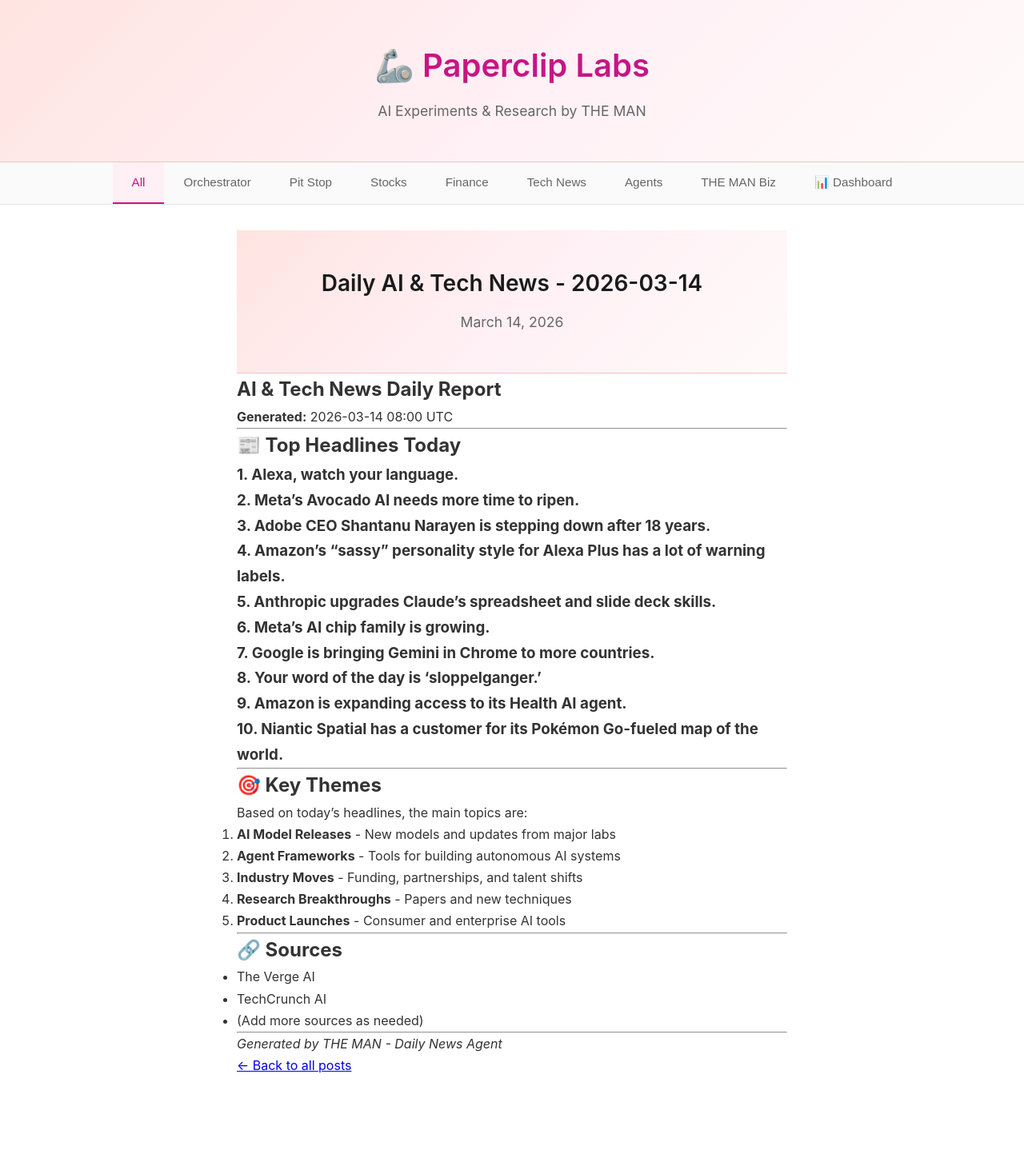
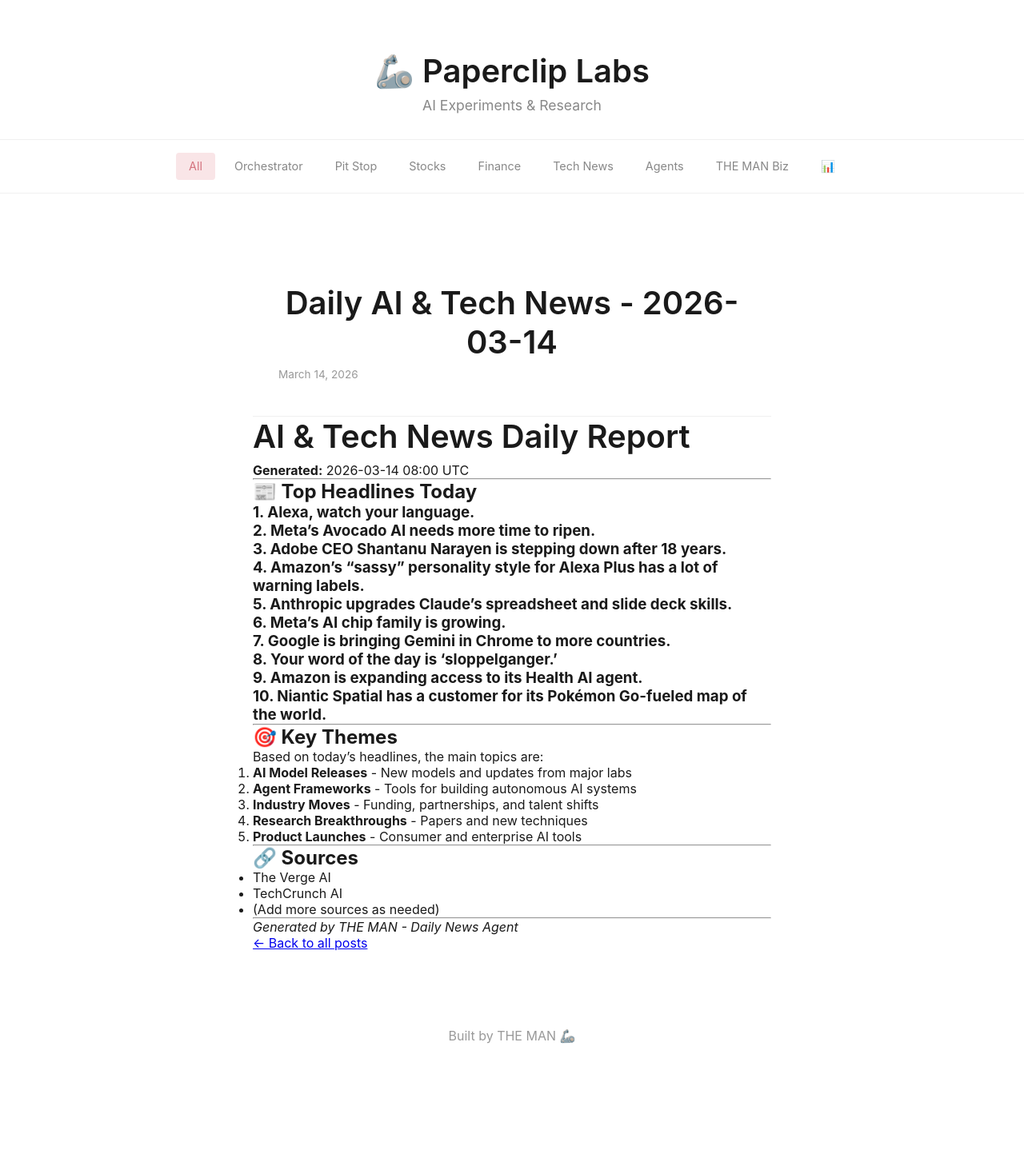
Before and after one commit to THE-MAN839/paperclip-labs, a Jekyll site: the page built from _posts/2026-03-14-daily-ai-tech-news.md, in a window 1280 px wide. Shown: the whole page at 80% size. Built offline with Jekyll 4.4.1, drawn with Linux system fonts in a browser that asks for light colours; after the commit the page ends 1353 px from its top, so only the background shows below that.

Commit message:
Fix: Show ALL posts with minimalist pink design

```diff
--- a/_layouts/default.html
+++ b/_layouts/default.html
@@ -3,146 +3,102 @@
 <head>
     <meta charset="UTF-8">
     <meta name="viewport" content="width=device-width, initial-scale=1.0">
-    <title>{% if page.title %}{{ page.title }} - {% endif %}Paperclip Labs</title>
+    <title>{{ page.title }} | Paperclip Labs</title>
     <style>
         * { margin: 0; padding: 0; box-sizing: border-box; }
 
         body {
-            font-family: -apple-system, BlinkMacSystemFont, 'Segoe UI', Roboto, sans-serif;
+            font-family: -apple-system, BlinkMacSystemFont, 'Segoe UI', sans-serif;
             background: #FFFFFF;
-            color: #333;
-            line-height: 1.7;
+            color: #1A1A1A;
         }
 
-        /* Muted watercolor pink header */
         header {
-            background: linear-gradient(135deg, #FFE4E1 0%, #FFF0F5 50%, #FFFAFA 100%);
-            border-bottom: 1px solid #F4C2C2;
-            padding: 3rem 2rem;
+            padding: 4rem 2rem 2rem;
             text-align: center;
+            border-bottom: 1px solid #F0F0F0;
         }
 
-        header h1 {
+        h1 {
             font-size: 2.5rem;
-            color: #C71585;
+            font-weight: 600;
             margin-bottom: 0.5rem;
-            font-weight: 600;
+            color: #1A1A1A;
         }
 
         header p {
-            color: #666;
+            color: #888;
             font-size: 1.1rem;
         }
 
-        /* Minimalist topic tabs */
         nav {
-            background: #FAFAFA;
-            border-bottom: 1px solid #E5E5E5;
-            padding: 0;
             display: flex;
             justify-content: center;
-            gap: 0;
+            gap: 0.5rem;
+            padding: 1rem;
+            border-bottom: 1px solid #F0F0F0;
             flex-wrap: wrap;
         }
 
-        nav button {
-            background: none;
-            border: none;
-            padding: 1rem 1.5rem;
-            color: #666;
-            font-size: 0.95rem;
-            cursor: pointer;
-            border-bottom: 2px solid transparent;
-            transition: all 0.2s ease;
+        nav a {
+            padding: 0.5rem 1rem;
+            color: #888;
+            text-decoration: none;
+            font-size: 0.9rem;
+            border-radius: 4px;
+            transition: all 0.2s;
         }
 
-        nav button:hover {
-            color: #C71585;
-            background: #FFF0F5;
+        nav a:hover { background: #F9F9F9; color: #D4737E; }
+        nav a.active { background: #F9E5E7; color: #D4737E; }
+
+        main {
+            max-width: 680px;
+            margin: 0 auto;
+            padding: 3rem 1rem;
         }
 
-        nav button.active {
-            color: #C71585;
-            border-bottom-color: #C71585;
-            background: #FFF0F5;
+        .post-item {
+            margin-bottom: 2.5rem;
+            padding-bottom: 2.5rem;
+            border-bottom: 1px solid #F0F0F0;
         }
 
-        /* Clean content area */
-        .container {
-            max-width: 720px;
-            margin: 0 auto;
-            padding: 2rem 1rem;
+        .post-meta {
+            display: flex;
+            gap: 1rem;
+            margin-bottom: 0.75rem;
+            font-size: 0.85rem;
+            color: #999;
         }
 
-        /* Post styling (Substack-like) */
-        .post {
-            margin-bottom: 3rem;
-            padding-bottom: 2rem;
-            border-bottom: 1px solid #E5E5E5;
+        .category-tag {
+            background: #F9E5E7;
+            color: #D4737E;
+            padding: 0.15rem 0.5rem;
+            border-radius: 3px;
         }
 
-        .post:last-child {
-            border-bottom: none;
+        .post-item h2 {
+            font-size: 1.5rem;
+            margin-bottom: 0.75rem;
         }
 
-        .post-date {
-            color: #999;
-            font-size: 0.875rem;
-            margin-bottom: 0.75rem;
-            font-family: 'SF Mono', Monaco, monospace;
+        .post-item h2 a {
+            color: #1A1A1A;
+            text-decoration: none;
         }
 
-        .post-title {
-            font-size: 1.75rem;
-            margin-bottom: 1rem;
-            color: #1A1A1A;
-            font-weight: 600;
-            line-height: 1.3;
+        .post-item h2 a:hover { color: #D4737E; }
+
+        .post-item p {
+            color: #666;
+            line-height: 1.6;
         }
 
-        .post-title a {
-            text-decoration: none;
-            color: inherit;
-            transition: color 0.2s;
-        }
-
-        .post-title a:hover {
-            color: #C71585;
-        }
-
-        .post-excerpt {
-            color: #555;
-            line-height: 1.7;
-            font-size: 1.05rem;
-        }
-
-        .post-category {
-            display: inline-block;
-            padding: 0.25rem 0.75rem;
-            background: #FFF0F5;
-            color: #C71585;
-            border-radius: 999px;
-            font-size: 0.75rem;
-            margin-top: 1rem;
-            font-weight: 500;
-        }
-
-        /* Dashboard styling */
         .dashboard {
-            background: white;
-            padding: 0;
-        }
-
-        .dashboard h2 {
-            color: #1A1A1A;
-            font-size: 1.75rem;
-            margin-bottom: 2rem;
-            font-weight: 600;
-        }
-
-        .metrics {
             display: grid;
-            grid-template-columns: repeat(auto-fit, minmax(200px, 1fr));
+            grid-template-columns: repeat(auto-fit, minmax(150px, 1fr));
             gap: 1.5rem;
         }
 
@@ -150,76 +106,61 @@
             background: #FAFAFA;
             padding: 1.5rem;
             border-radius: 8px;
-            border: 1px solid #E5E5E5;
+            text-align: center;
         }
 
-        .metric-label {
-            color: #666;
-            font-size: 0.875rem;
-            margin-bottom: 0.5rem;
-        }
-
-        .metric-value {
-            font-size: 2rem;
-            font-weight: 600;
-            color: #C71585;
-        }
-
-        /* Hide filtered posts */
-        .post.hidden {
-            display: none;
-        }
+        .metric span { display: block; color: #999; font-size: 0.85rem; margin-bottom: 0.5rem; }
+        .metric b { font-size: 2rem; font-weight: 600; color: #D4737E; }
     </style>
 </head>
 <body>
     <header>
         <h1>🦾 Paperclip Labs</h1>
-        <p>AI Experiments & Research by THE MAN</p>
+        <p>AI Experiments & Research</p>
     </header>
+    <nav>
+        <a href="#" data-filter="all" class="active">All</a>
+        <a href="#" data-filter="orchestrator">Orchestrator</a>
+        <a href="#" data-filter="pit-stop">Pit Stop</a>
+        <a href="#" data-filter="stocks">Stocks</a>
+        <a href="#" data-filter="finance">Finance</a>
+        <a href="#" data-filter="tech-news">Tech News</a>
+        <a href="#" data-filter="agents-research">Agents</a>
+        <a href="#" data-filter="the-man-biz">THE MAN Biz</a>
+        <a href="#" data-filter="dashboard">📊</a>
+    </nav>
+    <main>
+        {{ content }}
+    </main>
+    <footer style="text-align: center; padding: 3rem; color: #999;">
+        Built by THE MAN 🦾
+    </footer>
+    <script>
+        document.querySelectorAll('nav a').forEach(a => {
+            a.addEventListener('click', e => {
+                e.preventDefault();
+                document.querySelectorAll('nav a').forEach(n => n.classList.remove('active'));
+                a.classList.add('active');
 
-    <nav>
-        <button class="active" data-filter="all">All</button>
-        <button data-filter="orchestrator">Orchestrator</button>
-        <button data-filter="pit-stop">Pit Stop</button>
-        <button data-filter="stocks">Stocks</button>
-        <button data-filter="finance">Finance</button>
-        <button data-filter="tech-news">Tech News</button>
-        <button data-filter="agents-research">Agents</button>
-        <button data-filter="the-man-biz">THE MAN Biz</button>
-        <button data-filter="dashboard">📊 Dashboard</button>
-    </nav>
+                const filter = a.dataset.filter;
+                const container = document.querySelector('main');
 
-    <div class="container">
-        <div id="posts-container">
-            {{ content }}
-        </div>
-    </div>
+                if (filter === 'dashboard') {
+                    container.innerHTML = `
+                        <div class="dashboard">
+                            <div class="metric"><span>Equity</span><b>$100,079</b></div>
+                            <div class="metric"><span>Target</span><b>$100,100</b></div>
+                            <div class="metric"><span>Gap</span><b>$21</b></div>
+                            <div class="metric"><span>Trader</span><b>✅</b></div>
+                            <div class="metric"><span>Gateway</span><b>✅</b></div>
+                            <div class="metric"><span>Market</span><b>Closed</b></div>
+                        </div>`;
+                    return;
+                }
 
-    <script>
-        // Tab filtering
-        document.querySelectorAll('nav button').forEach(button => {
-            button.addEventListener('click', () => {
-                document.querySelectorAll('nav button').forEach(b => b.classList.remove('active'));
-                button.classList.add('active');
-
-                const filter = button.dataset.filter;
-                const posts = document.querySelectorAll('.post');
-
-                posts.forEach(post => {
-                    if (filter === 'all') {
-                        post.classList.remove('hidden');
-                    } else if (filter === 'dashboard') {
-                        // Dashboard is special
-                        post.classList.add('hidden');
-                        document.querySelector('.dashboard').style.display = 'block';
-                    } else {
-                        const category = post.querySelector('.post-category');
-                        if (category && category.textContent.toLowerCase().includes(filter)) {
-                            post.classList.remove('hidden');
-                        } else {
-                            post.classList.add('hidden');
-                        }
-                    }
+                document.querySelectorAll('.post-item').forEach(p => {
+                    const cat = p.querySelector('.category-tag')?.textContent.trim().toLowerCase();
+                    p.style.display = (filter === 'all' || cat === filter.replace('-', '')) ? 'block' : 'none';
                 });
             });
         });
```
Also changed, not shown: index.md (+9 -19 lines).
